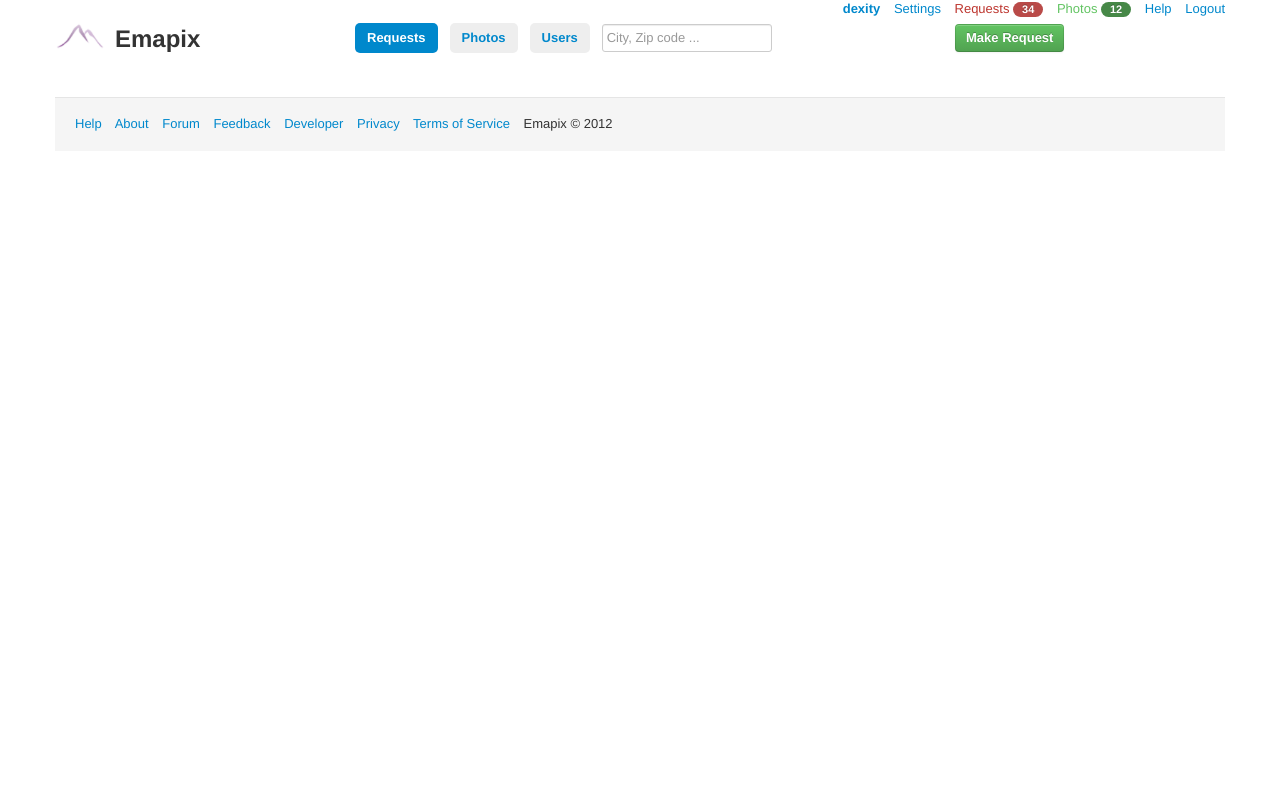
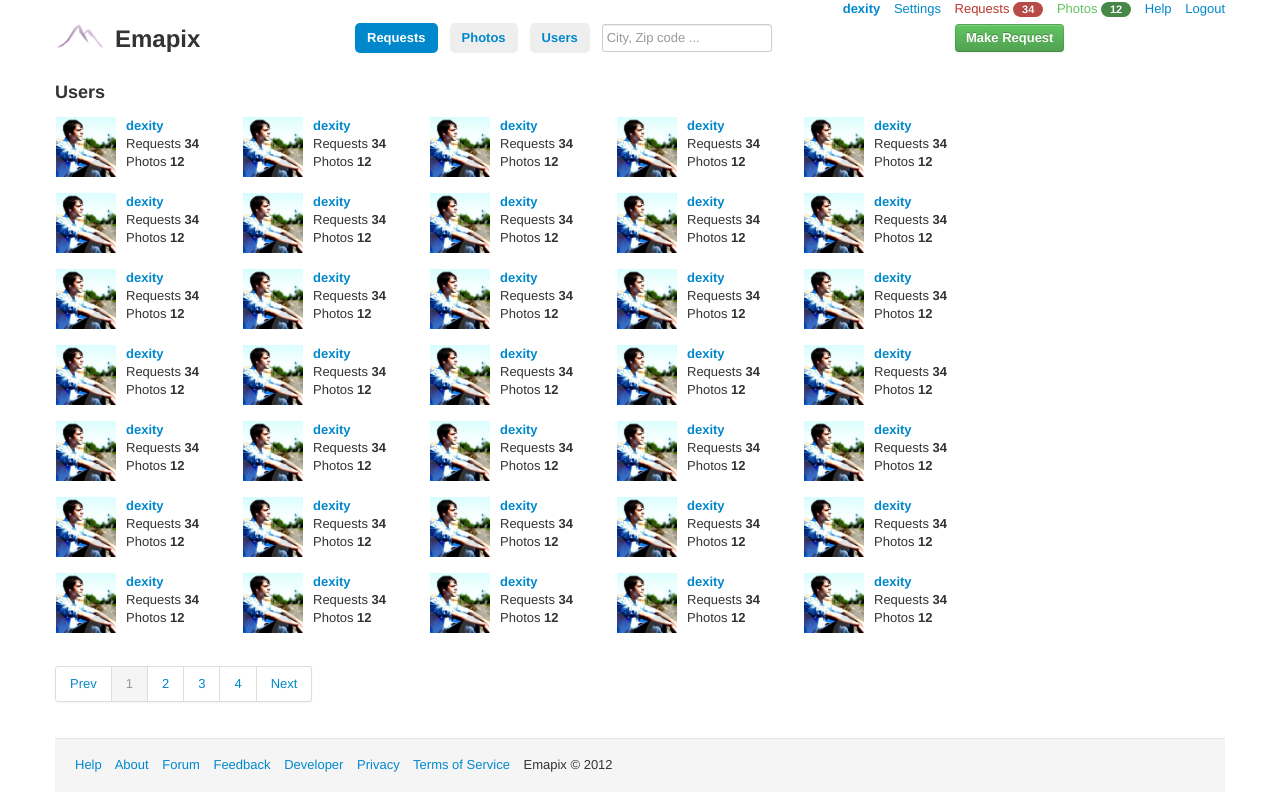
Before and after one commit to dexity/emapix, a Django app: page /layout/users in a window 1280 px wide. Run offline with Django 3.2, Linux system fonts and the light colour scheme; data that the repository does not hold is empty; parts of the project's set-up code (start-up, migrations or seed data) failed here and were passed over; some libraries are stand-ins or nearby versions.

Commit message:
Implemented Users layout. This finishes layouts task

```diff
--- a/emapix/layout/templates/index.html
+++ b/emapix/layout/templates/index.html
@@ -9,7 +9,7 @@
 	   <li>[DONE] <a href="set_profile">Set Profile</a></li>
 	   <li>[DONE] <a href="set_password">Set Password</a></li>
 	   <li>[DONE] <a href="profile">User Profile</a></li>
-	   <li><a href="users">Users</a></li>
+	   <li>[DONE] <a href="users">Users</a></li>
 	   <li>[DONE] <a href="requests">Requests</a></li>
 	   <li>[DONE] <a href="request">Request</a></li>
 	   <li>[DONE] <a href="request2">Completed Request</a></li>
--- a/emapix/layout/templates/users.html
+++ b/emapix/layout/templates/users.html
@@ -1,5 +1,37 @@
 {% include 'header.html' %}
+{% load get_range %}
 
-
+<h3>Users</h3>
+<div class="e-margin-bottom-10"></div>
+<table>
+    <tbody>
+        {% for i in 7|get_range %}
+        <tr>
+            {% for i in 5|get_range %}
+            <td class="user-info">
+                <img src="/media/img/user.png" height="60" width="60" alt=""/>
+                <div class="user-details">
+	                <a href=""><b>dexity</b></a><br />
+	                Requests <b>34</b><br />
+	                Photos <b>12</b><br />
+                </div>
+            </td>
+            {% endfor %}
+        </tr>
+        {% endfor %}
+    </tbody>
+</table>
+<div class="pagination">
+  <ul>
+    <li><a href="#">Prev</a></li>
+    <li class="active">
+      <a href="#">1</a>
+    </li>
+    <li><a href="#">2</a></li>
+    <li><a href="#">3</a></li>
+    <li><a href="#">4</a></li>
+    <li><a href="#">Next</a></li>
+  </ul>
+</div>
 
 {% include 'footer.html' %}
--- a/media/css/main.css
+++ b/media/css/main.css
@@ -178,3 +178,21 @@
 .e-checkbox {
 	margin-top: -5px;
 }
+.e-users-stat {
+	float:left;
+	margin-left: 5px;
+}
+/* Users */
+.user-info {
+    height:60px;
+    width:185px;
+    padding-bottom: 15px;
+}
+.user-info img {
+    float:left;
+}
+.user-info .user-details{
+    float:left;
+    margin-left:10px;
+    white-space:nowrap;
+}
```
Also changed, not shown: media/img/security.jpg (added), media/img/user.png (added).
